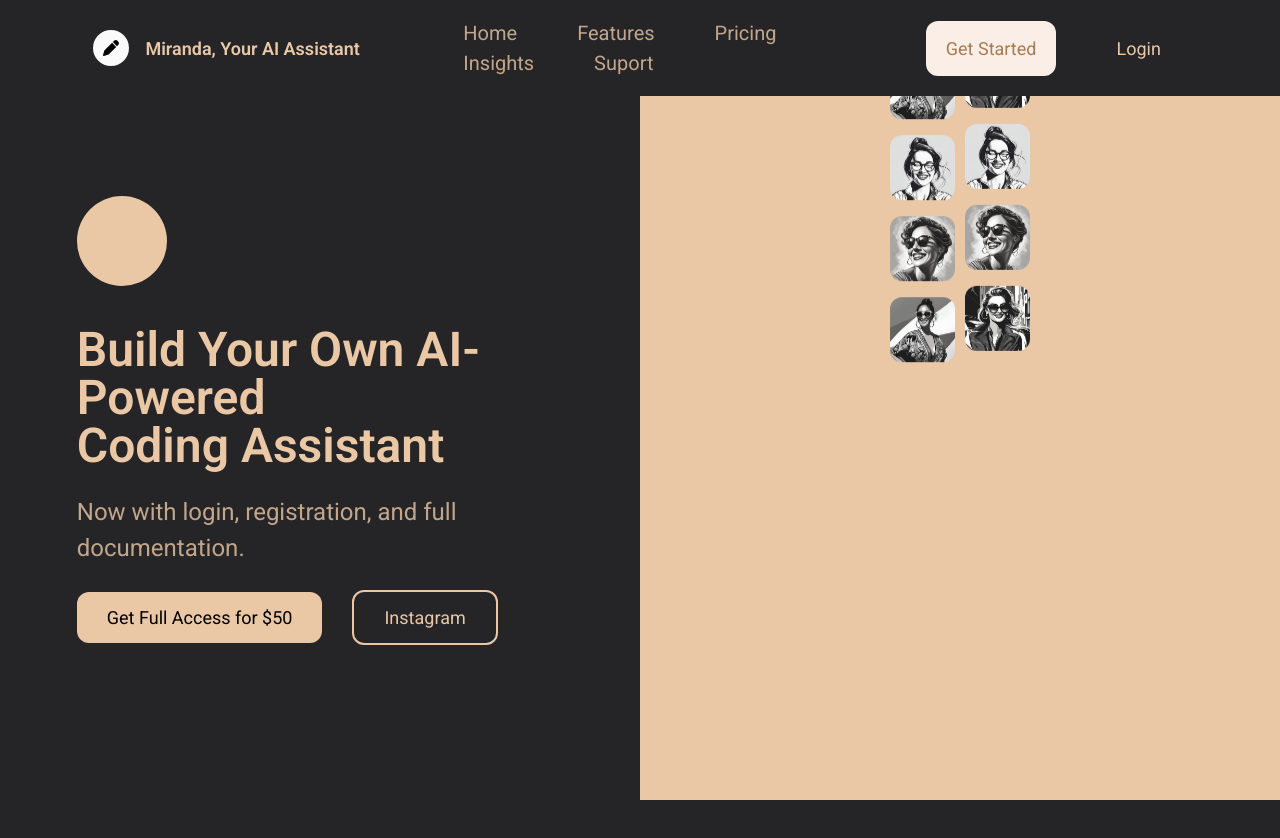
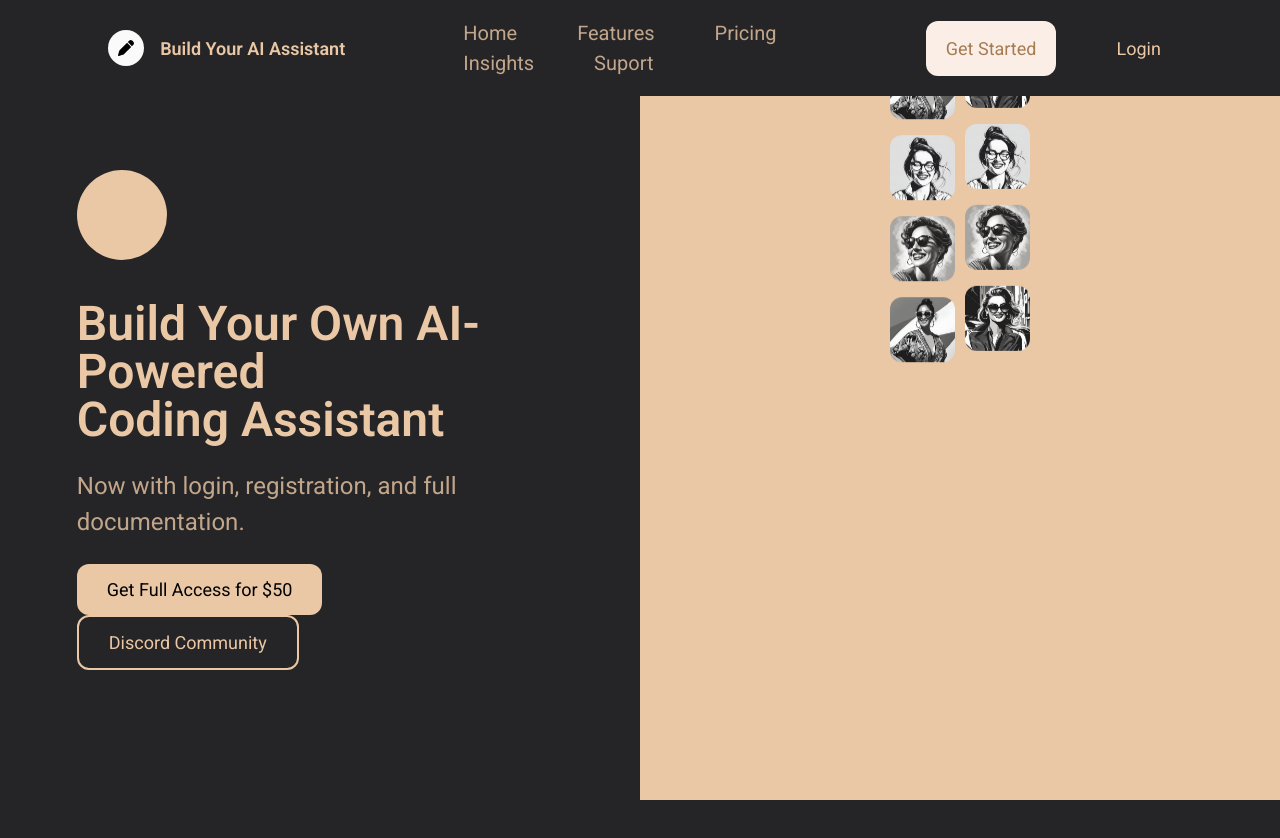
Before and after one commit to josevitor555/landingPage, a React (Vite) app in the folder landingPage/: page / in a window 1280 px wide. Shown: the top 838 px of the page. Built offline with nearby package versions, Linux system fonts and the light colour scheme.

Commit message:
17/05/2025

```diff
--- a/landingPage/src/App.css
+++ b/landingPage/src/App.css
@@ -137,7 +137,7 @@
   cursor: pointer;
 }
 
-.banner .headline .buttons__insta {
+.banner .headline .buttons__discord {
   background: transparent;
   border: 2px solid #eac7a5;
   color: #eac7a5;
@@ -157,7 +157,7 @@
 
 .banner .image__placeholder {
   width: 100%;
-  height: 100vh;
+  /* height: 100vh; */
   background: #eac7a5;
   padding: 0px 250px;
   overflow: hidden;
@@ -170,20 +170,20 @@
   gap: 10px;
 }
 
-.banner .image__placeholder .images_column .col_1 img {
-  margin: 8px 0px;
-  border-radius: 12px;
+.banner .image__placeholder .images_column .col_1,
+.banner .image__placeholder .images_column .col_2 {
+  height: auto;
+  background: transparent;
+  display: flex;
+  flex-direction: column;
 }
 
+.banner .image__placeholder .images_column .col_1 img,
 .banner .image__placeholder .images_column .col_2 img {
   margin: 8px 0px;
   border-radius: 12px;
-}
-
-.col_1, .col_2 {
-  height: 100%;
-  display: flex;
-  flex-direction: column;
+  width: 100%;
+  display: block;
 }
 
 .scroll-up {
--- a/landingPage/src/components/Banner.jsx
+++ b/landingPage/src/components/Banner.jsx
@@ -22,7 +22,7 @@ const Banner = () => {
 
         <div className="buttons__headline">
             <button type="button" className="buttons__get"> <a target="_blank" href="https://pay.kiwify.com.br/mT9GzZk"> Get Full Access for $50 </a> </button>
-            <button type="button" className="buttons__insta"> Instagram </button>
+            <button type="button" className="buttons__discord"> Discord Community </button>
         </div>
       </div>
 
@@ -46,4 +46,4 @@ const Banner = () => {
   )
 }
 
-export default Banner
+export default Banner;
--- a/landingPage/src/components/Header.jsx
+++ b/landingPage/src/components/Header.jsx
@@ -9,7 +9,7 @@ const Header = () => {
       {/* First col - logo */}
       <div className="logo">
         <FontAwesomeIcon icon={faPen} className='pen mr-4 text-black'/>
-        <span className='text__logo'> Miranda, Your AI Assistant </span>
+        <span className='text__logo'>  Build Your AI Assistant </span>
       </div>
 
       {/* Navigation links */}
@@ -22,8 +22,8 @@ const Header = () => {
             <li> <a href="#"> Suport </a> </li>
         </ul>
       </nav>
+
       {/* Buttons */}
-
       <div className="buttons__header">
         <button type='button'> Get Started </button>
         <button type='button' className='no__background'> Login </button>
```
